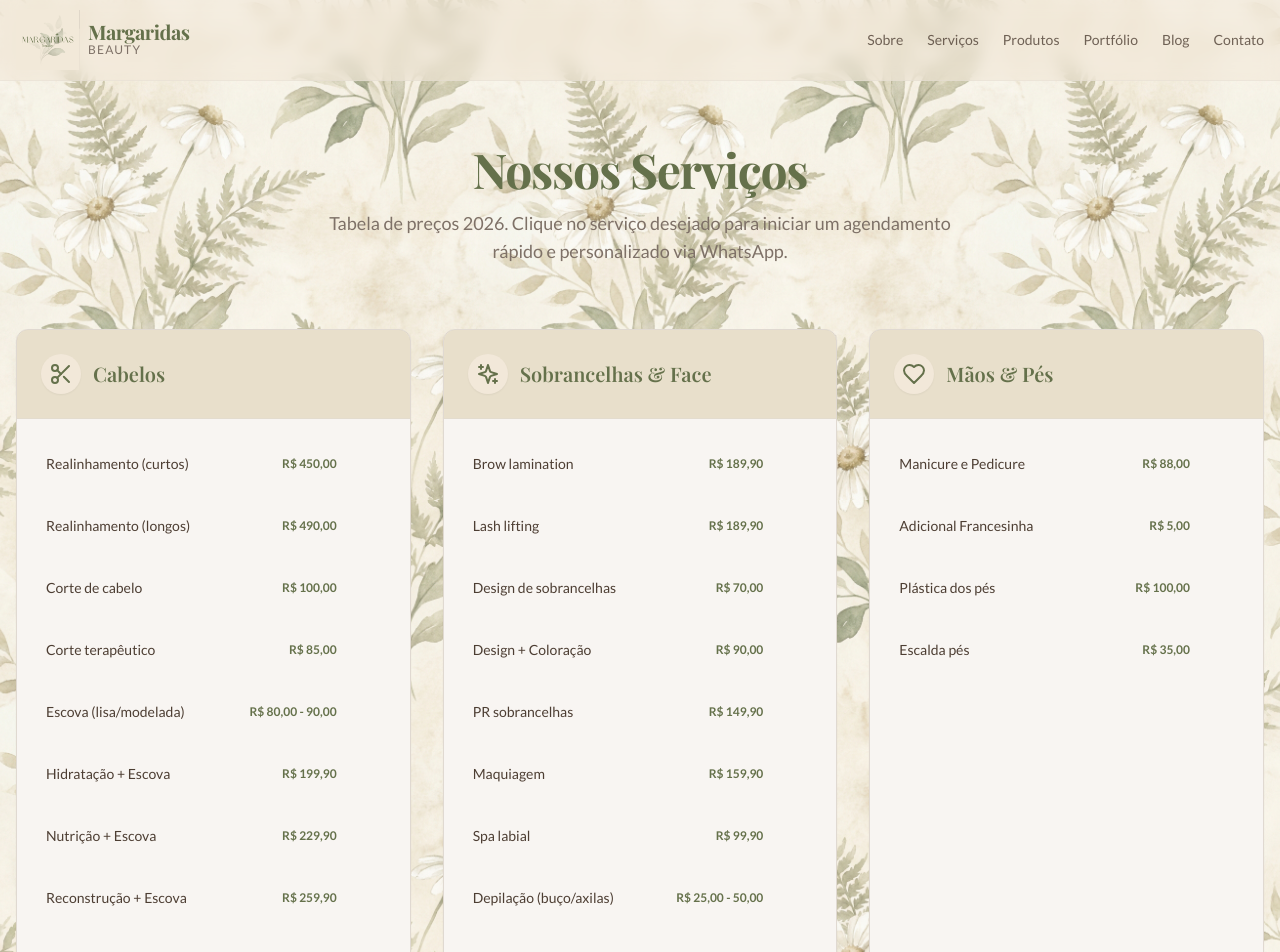
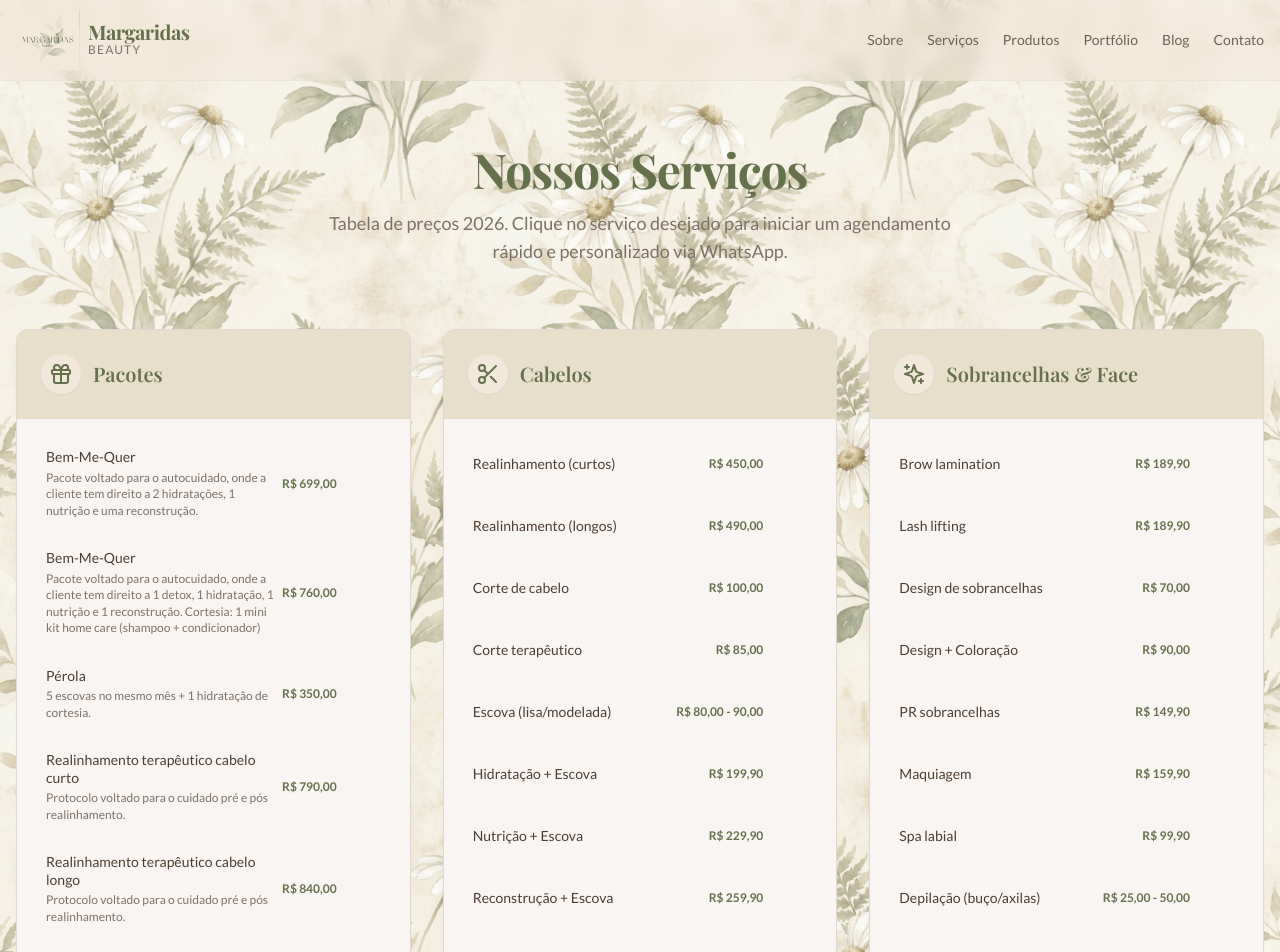
Before and after one commit to joaop0375/site-margaridas, a Next.js app: page /servicos in a window 1280 px wide. Shown: the top 952 px of the page. Built offline with nearby package versions, Linux system fonts and the light colour scheme; a web font is replaced by a local one.

Commit message:
feat: adicionar categoria de pacotes e corrigir nomenclaturas e descricoes

```diff
--- a/app/servicos/page.tsx
+++ b/app/servicos/page.tsx
@@ -1,6 +1,49 @@
-import { Sparkles, Scissors, Heart, MessageCircle } from "lucide-react";
+import { Sparkles, Scissors, Heart, MessageCircle, Gift } from "lucide-react";
 
-const SERVICES = [
+type ServiceItem = {
+    name: string;
+    price: string;
+    description?: string;
+};
+
+type ServiceCategory = {
+    category: string;
+    icon: React.ElementType;
+    items: ServiceItem[];
+};
+
+const SERVICES: ServiceCategory[] = [
+    {
+        category: "Pacotes",
+        icon: Gift,
+        items: [
+            {
+                name: "Bem-Me-Quer",
+                price: "R$ 699,00",
+                description: "Pacote voltado para o autocuidado, onde a cliente tem direito a 2 hidratações, 1 nutrição e uma reconstrução."
+            },
+            {
+                name: "Bem-Me-Quer",
+                price: "R$ 760,00",
+                description: "Pacote voltado para o autocuidado, onde a cliente tem direito a 1 detox, 1 hidratação, 1 nutrição e 1 reconstrução. Cortesia: 1 mini kit home care (shampoo + condicionador)"
+            },
+            {
+                name: "Pérola",
+                price: "R$ 350,00",
+                description: "5 escovas no mesmo mês + 1 hidratação de cortesia."
+            },
+            {
+                name: "Realinhamento terapêutico cabelo curto",
+                price: "R$ 790,00",
+                description: "Protocolo voltado para o cuidado pré e pós realinhamento."
+            },
+            {
+                name: "Realinhamento terapêutico cabelo longo",
+                price: "R$ 840,00",
+                description: "Protocolo voltado para o cuidado pré e pós realinhamento."
+            }
+        ]
+    },
     {
         category: "Cabelos",
         icon: Scissors,
@@ -81,6 +124,9 @@ export default function ServicosPage() {
                                     >
                                         <div className="max-w-[70%]">
                                             <h3 className="font-medium text-foreground text-sm leading-tight group-hover:text-primary transition-colors">{item.name}</h3>
+                                            {item.description && (
+                                                <p className="text-xs text-muted-foreground mt-1 leading-snug">{item.description}</p>
+                                            )}
                                         </div>
                                         <div className="flex items-center gap-3">
                                             <span className="font-semibold text-primary text-xs whitespace-nowrap">{item.price}</span>
```
